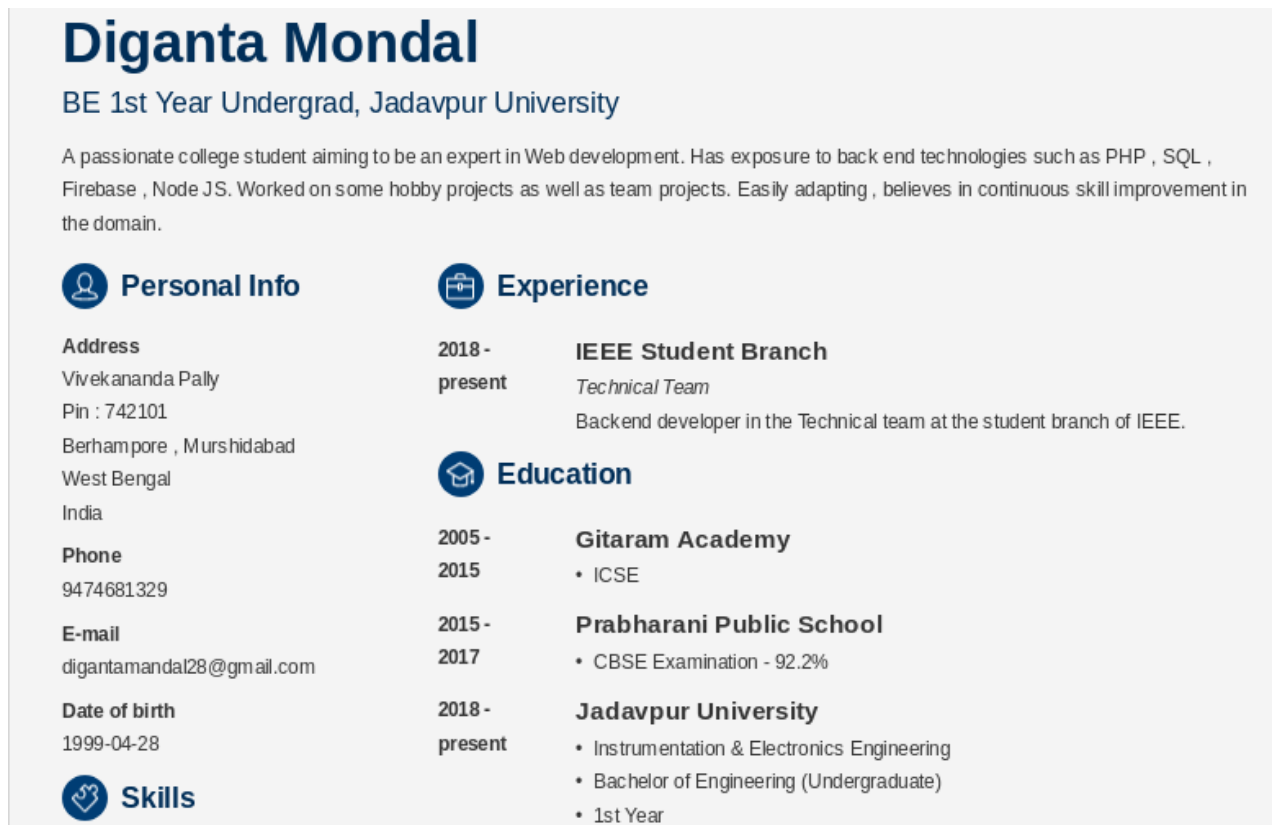
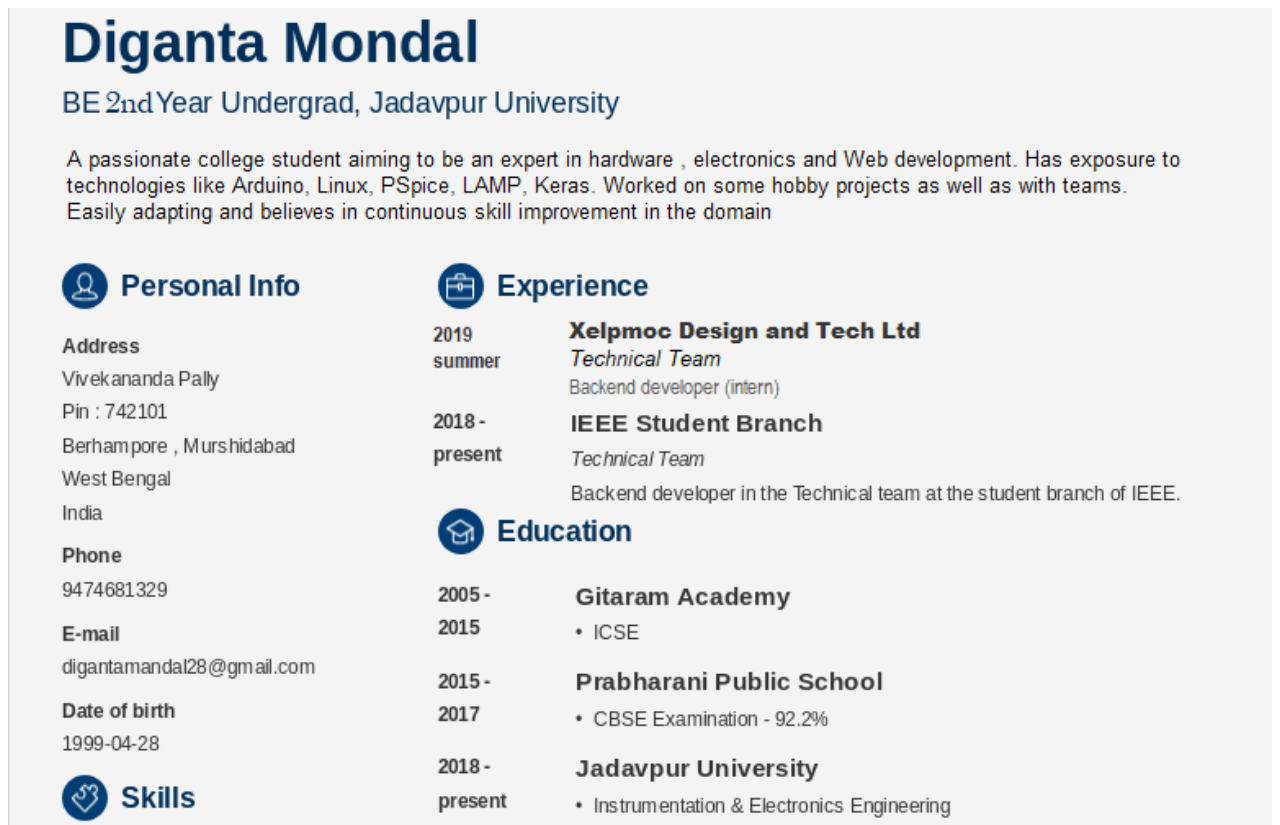
Before and after one commit to digantaTheProgrammer/mycv, a plain HTML site: page index.html in a window 1280 px wide. Shown: the top 825 px of the page. Drawn offline with Linux system fonts and the light colour scheme.

Commit message:
Updated for 2nd Year Generic CV

```diff
--- a/index.html
+++ b/index.html
@@ -5,6 +5,6 @@
 	<title>CV of Diganta Mondal</title>
 </head>
 <body>
-<img src="CVS.png" style="width: 100% ; height: auto;">
+<img src="CVS2.png" style="width: 100% ; height: auto;">
 </body>
 </html>
```
